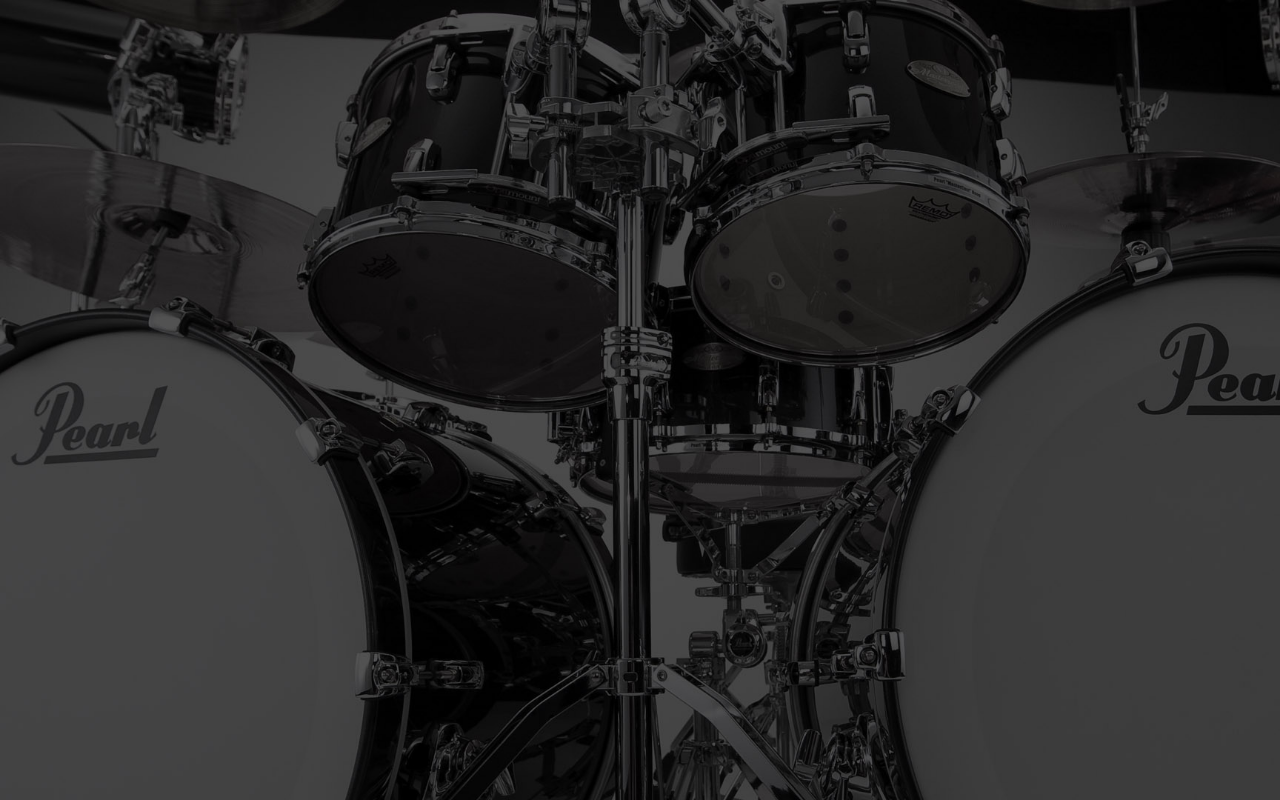
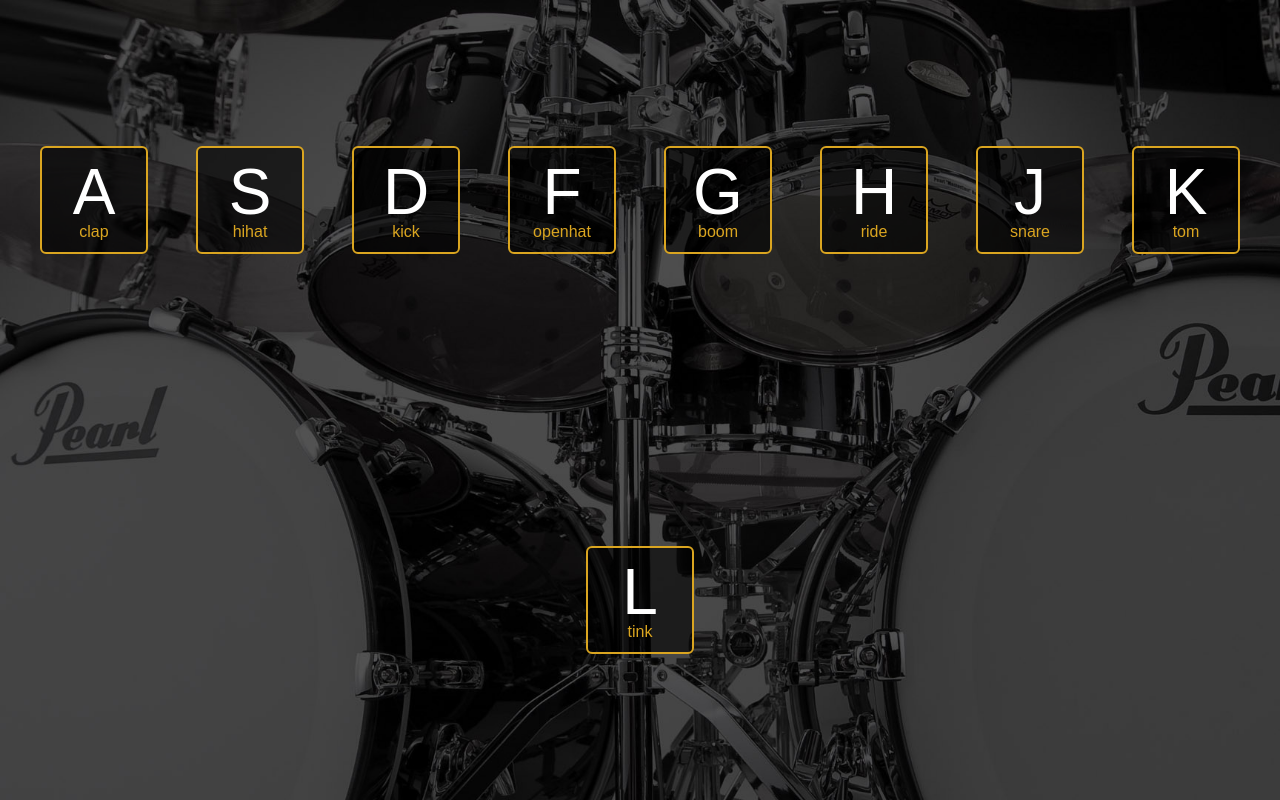
Before and after one commit to adamaso-zz/keybeat, a plain HTML site: page index.html in a window 1280 px wide. Drawn offline with Linux system fonts and the light colour scheme.

Commit message:
add basic styling and accessibility

```diff
--- /dev/null
+++ b/css/resets.css
@@ -0,0 +1,48 @@
+/* http://meyerweb.com/eric/tools/css/reset/
+   v2.0 | 20110126
+   License: none (public domain)
+*/
+
+html, body, div, span, applet, object, iframe,
+h1, h2, h3, h4, h5, h6, p, blockquote, pre,
+a, abbr, acronym, address, big, cite, code,
+del, dfn, em, img, ins, kbd, q, s, samp,
+small, strike, strong, sub, sup, tt, var,
+b, u, i, center,
+dl, dt, dd, ol, ul, li,
+fieldset, form, label, legend,
+table, caption, tbody, tfoot, thead, tr, th, td,
+article, aside, canvas, details, embed,
+figure, figcaption, footer, header, hgroup,
+menu, nav, output, ruby, section, summary,
+time, mark, audio, video {
+	margin: 0;
+	padding: 0;
+	border: 0;
+	font-size: 100%;
+	font: inherit;
+	vertical-align: baseline;
+}
+/* HTML5 display-role reset for older browsers */
+article, aside, details, figcaption, figure,
+footer, header, hgroup, menu, nav, section {
+	display: block;
+}
+body {
+	line-height: 1;
+}
+ol, ul {
+	list-style: none;
+}
+blockquote, q {
+	quotes: none;
+}
+blockquote:before, blockquote:after,
+q:before, q:after {
+	content: '';
+	content: none;
+}
+table {
+	border-collapse: collapse;
+	border-spacing: 0;
+}
--- a/css/styles.css
+++ b/css/styles.css
@@ -1,7 +1,43 @@
-html {
+body {
     background: url('../img/drumbg.jpg') no-repeat center center fixed;
     -webkit-background-size: cover;
     -moz-background-size: cover;
     -o-background-size: cover;
     background-size: cover;
+    height: 100%;
   }
+
+.keys {
+    display: flex;
+    justify-content: center;
+    align-items: center;
+    flex-wrap: wrap;
+    flex-basis: 0%;
+    min-height: 100vh;
+}
+
+.key {
+    width: 80px;
+    height: 80px;
+    margin: 0 24px;
+    padding: 12px;
+    border: 2px solid goldenrod;
+    border-radius: 6px;
+    background-color: rgba(0, 0, 0, .6);
+    text-align: center;
+    font-family: sans-serif;
+    display: flex;
+    flex-wrap: wrap;
+    justify-content: center;
+    align-items: center;
+}
+
+kbd {
+    color: white;
+    font-size: 64px;
+    padding: 0 24px;
+}
+
+.sound {
+    color: goldenrod;
+}
--- a/index.html
+++ b/index.html
@@ -1,16 +1,66 @@
 <!doctype html>
 
 <html lang="en">
+
 <head>
   <meta charset="utf-8">
 
   <title>Key Beat</title>
-  <meta name="description" content="A cool keystroke-activated drum kit, made with vanilla javascript, css, and love.">
+  <meta name="description" content="A cool keystroke-activated drum kit,made with vanilla javascript, css, and love.">
+  <link rel="stylesheet" href="css/resets.css">
   <link rel="stylesheet" href="css/styles.css">
-
 </head>
 
 <body>
+  <div class="keys">
+    <div data-key="65" class="key" tabindex="0">
+      <kbd>A</kbd>
+      <span class="sound">clap</span>
+    </div>
+    <div data-key="83" class="key" tabindex="0">
+      <kbd>S</kbd>
+      <span class="sound">hihat</span>
+    </div>
+    <div data-key="68" class="key" tabindex="0">
+      <kbd>D</kbd>
+      <span class="sound">kick</span>
+    </div>
+    <div data-key="70" class="key" tabindex="0">
+      <kbd>F</kbd>
+      <span class="sound">openhat</span>
+    </div>
+    <div data-key="71" class="key" tabindex="0">
+      <kbd>G</kbd>
+      <span class="sound">boom</span>
+    </div>
+    <div data-key="72" class="key" tabindex="0">
+      <kbd>H</kbd>
+      <span class="sound">ride</span>
+    </div>
+    <div data-key="74" class="key" tabindex="0">
+      <kbd>J</kbd>
+      <span class="sound">snare</span>
+    </div>
+    <div data-key="75" class="key" tabindex="0">
+      <kbd>K</kbd>
+      <span class="sound">tom</span>
+    </div>
+    <div data-key="76" class="key" tabindex="0">
+      <kbd>L</kbd>
+      <span class="sound">tink</span>
+    </div>
+  </div>
+
+  <audio data-key="65" src="sounds/clap.wav"></audio>
+  <audio data-key="83" src="sounds/hihat.wav"></audio>
+  <audio data-key="68" src="sounds/kick.wav"></audio>
+  <audio data-key="70" src="sounds/openhat.wav"></audio>
+  <audio data-key="71" src="sounds/boom.wav"></audio>
+  <audio data-key="72" src="sounds/ride.wav"></audio>
+  <audio data-key="74" src="sounds/snare.wav"></audio>
+  <audio data-key="75" src="sounds/tom.wav"></audio>
+  <audio data-key="76" src="sounds/tink.wav"></audio>
+
   <script src="js/scripts.js"></script>
 </body>
 </html>
```
